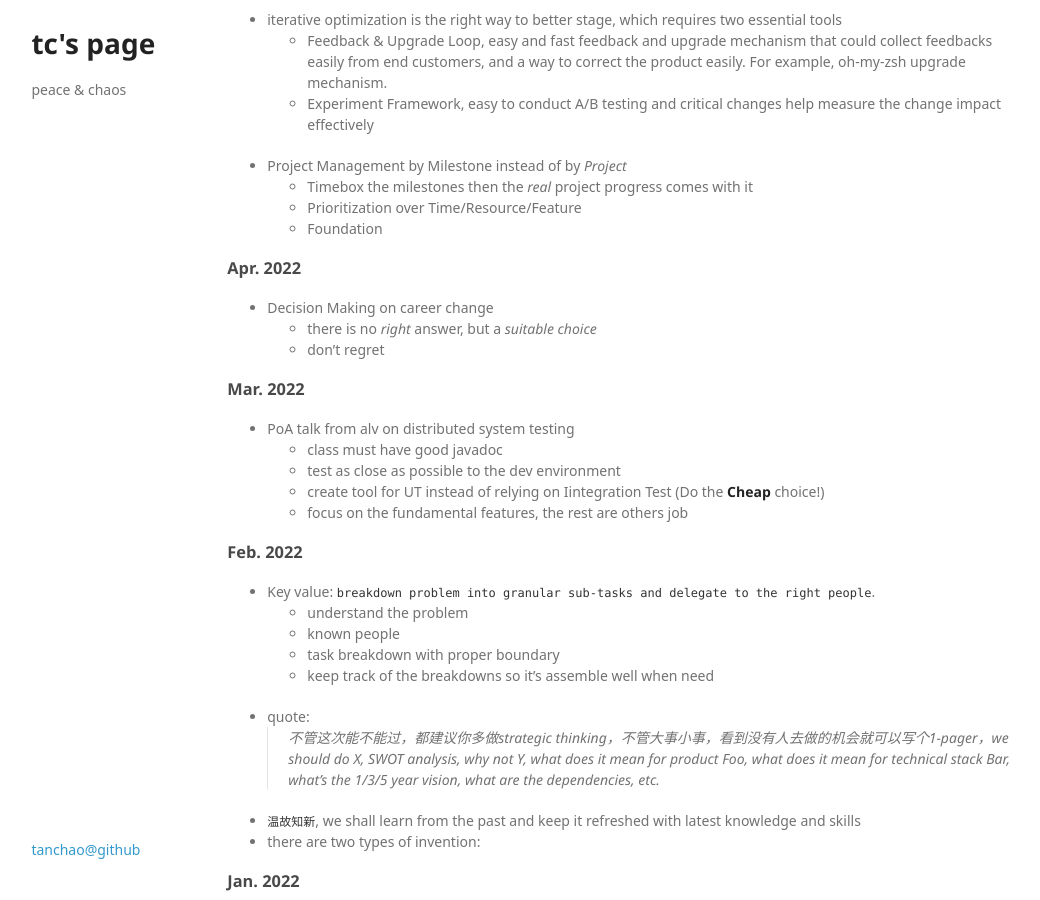
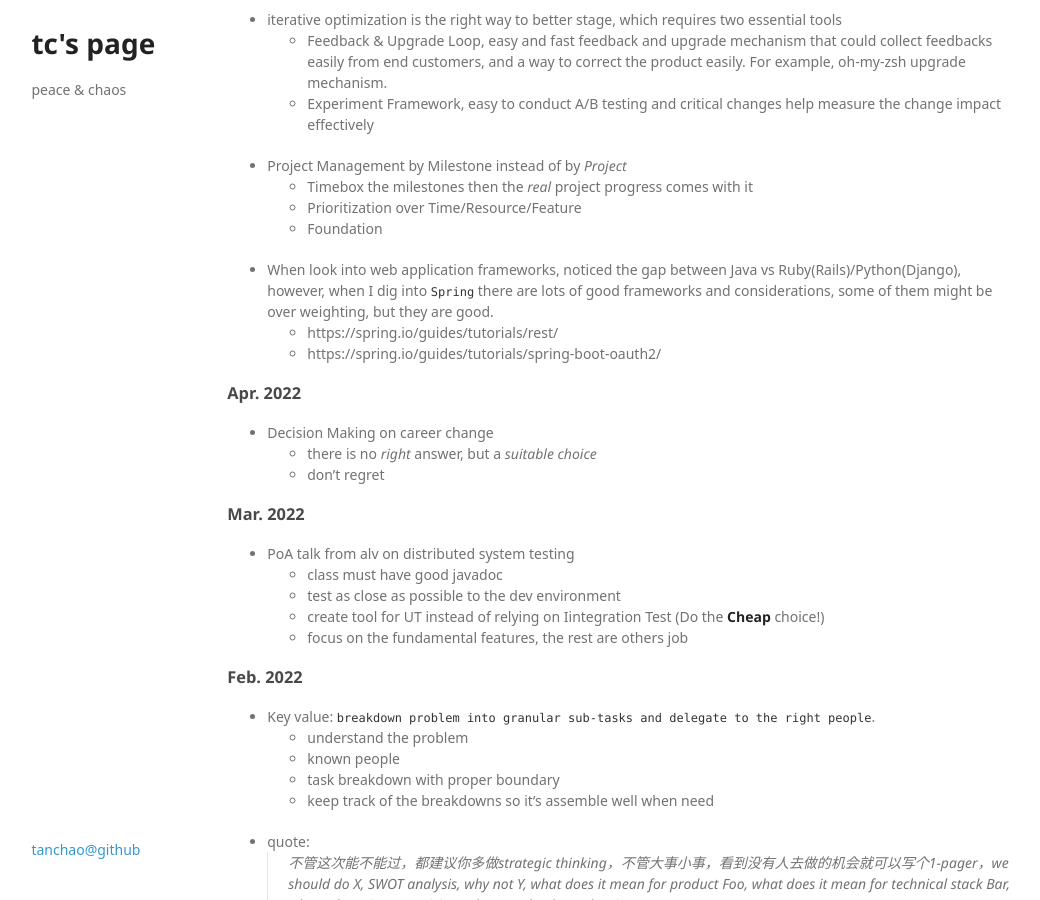
Before and after one commit to tanchao/tanchao.github.io, a Jekyll site: the page built from _posts/2021-07-31-tech-records.md, in a window 1280 px wide and 900 px high, scrolled down 303 px. Shown: the whole window, without its empty margins (119-1159 px from the left). Built offline with Jekyll 4.4.1, drawn with Linux system fonts in a browser that asks for light colours; some web fonts are replaced.

Commit message:
add spring boot learnings

```diff
--- a/_posts/2021-07-31-tech-records.md
+++ b/_posts/2021-07-31-tech-records.md
@@ -26,6 +26,9 @@ This would be a WIP document for a period, a recent learning told me to keep cli
   * Timebox the milestones then the *real* project progress comes with it
   * Prioritization over Time/Resource/Feature
   * Foundation
+* When look into web application frameworks, noticed the gap between Java vs Ruby(Rails)/Python(Django), however, when I dig into `Spring` there are lots of good frameworks and considerations, some of them might be over weighting, but they are good.
+  * https://spring.io/guides/tutorials/rest/
+  * https://spring.io/guides/tutorials/spring-boot-oauth2/
 
 ### Apr. 2022
 * Decision Making on career change
```
